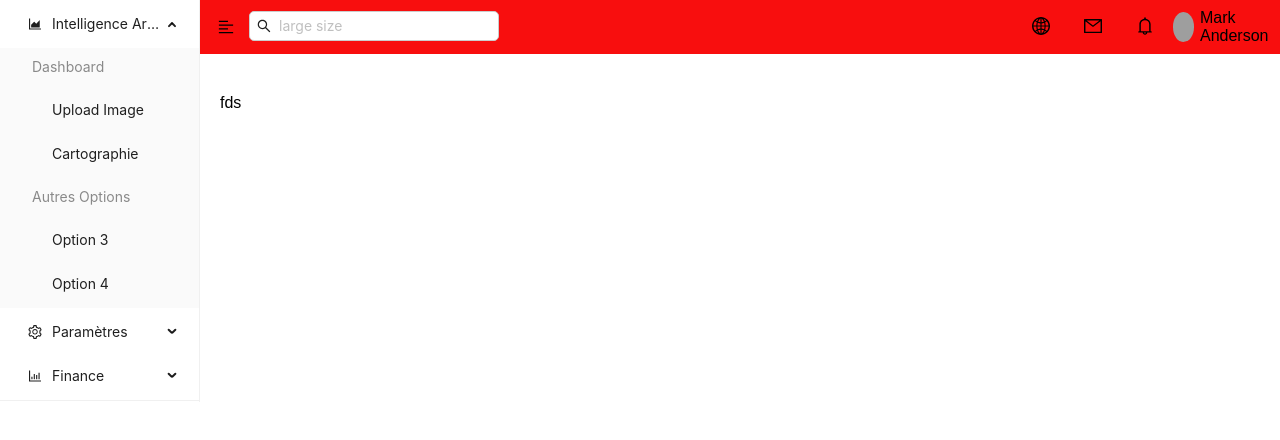
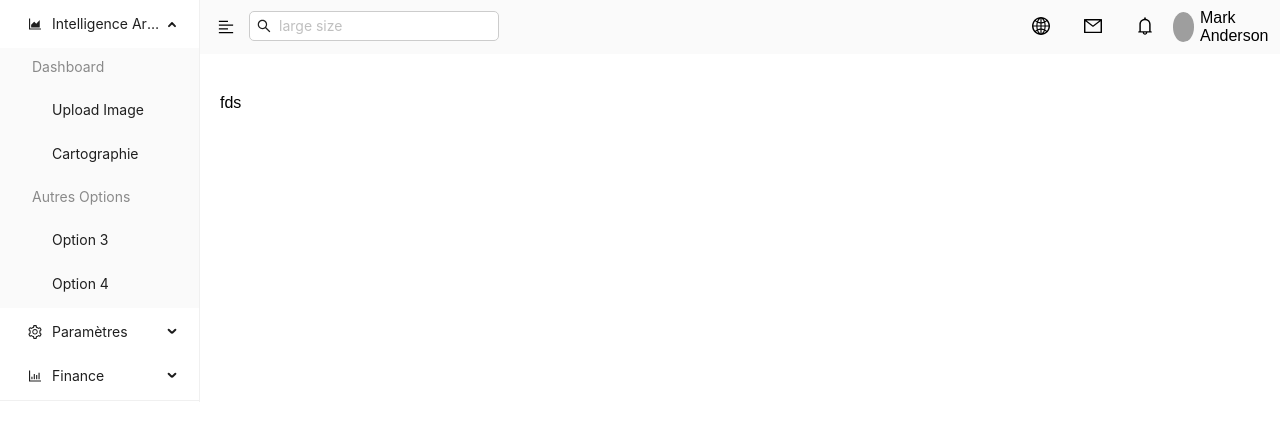
Before and after one commit to ToavinaM/EvalPostCatastrophique, a React (Vite) app in the folder FE_REACT/mon-projet/: page /upload in a window 1280 px wide. Shown: the top 440 px of the page. Built offline with nearby package versions, Linux system fonts and the light colour scheme; grey boxes are pictures that could not be loaded.

Commit message:
Update Header.scss

```diff
--- a/FE_REACT/mon-projet/src/components/Header/Header.scss
+++ b/FE_REACT/mon-projet/src/components/Header/Header.scss
@@ -4,7 +4,7 @@
     justify-content: space-between;
     align-items: center;
     padding: 4px 3px;
-    background-color: #f80e0e;
+    background-color: #fafafa;
 }
 
 .left-section {
```
